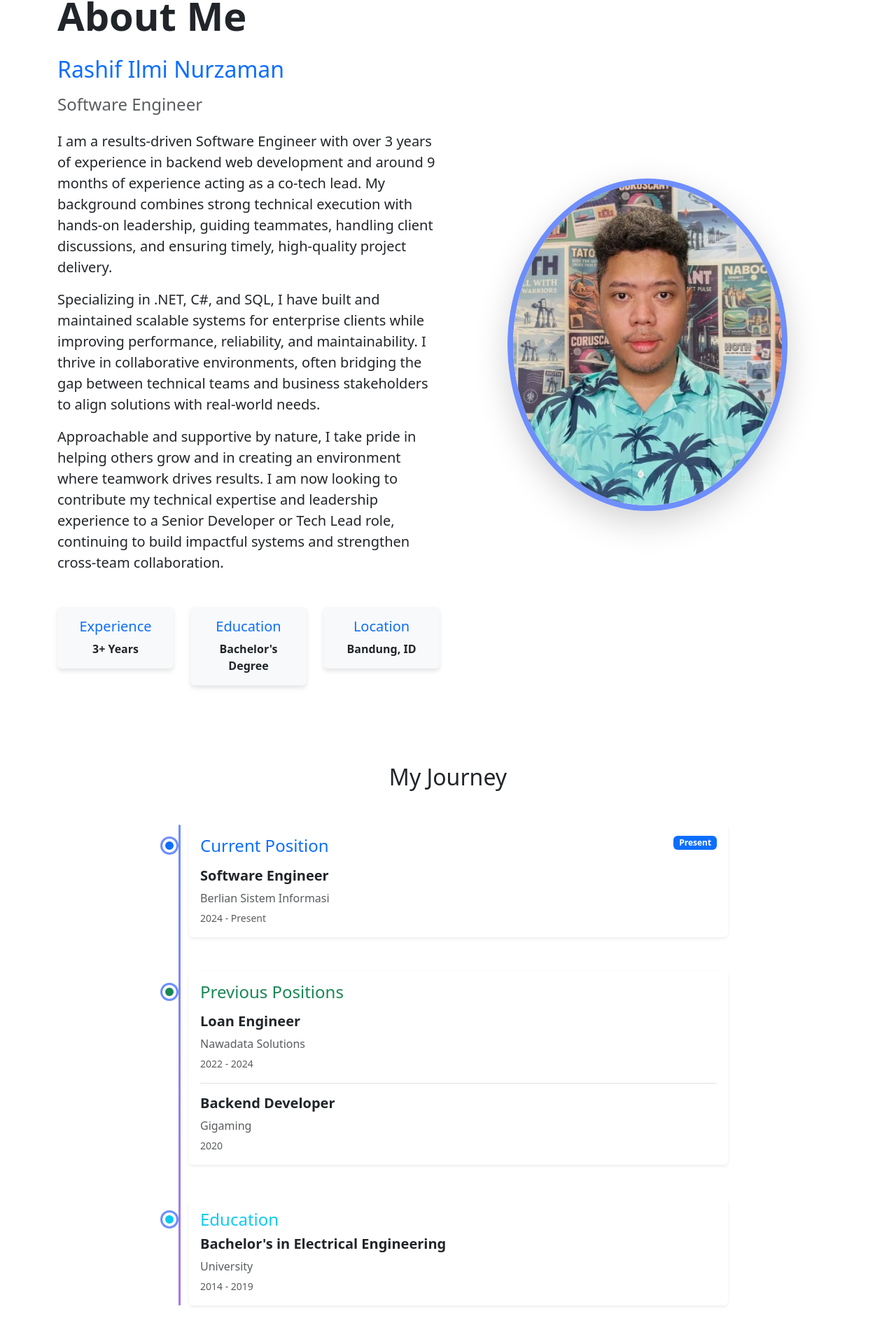
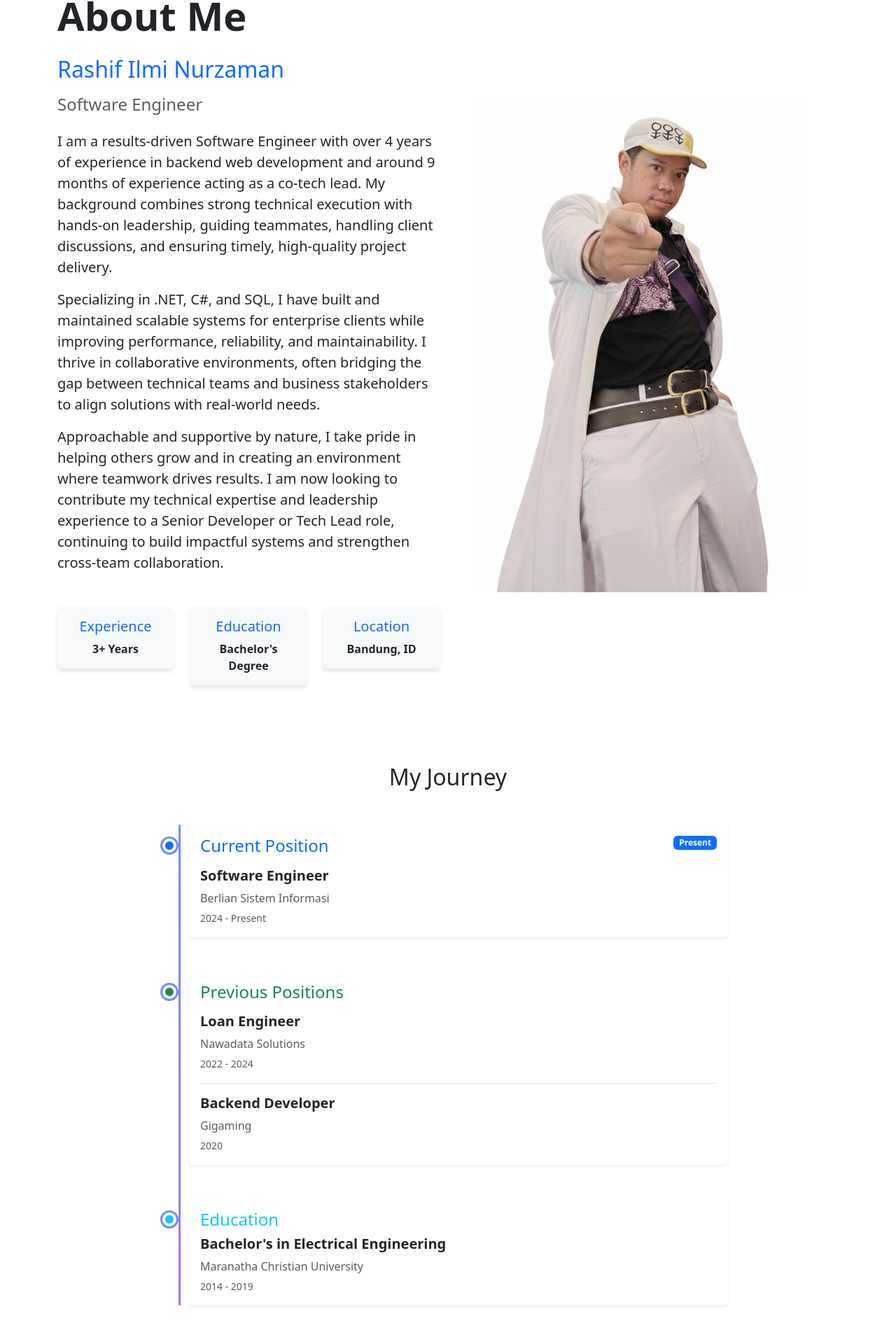
Before and after one commit to rashif24in/vite-react-rin, a React (Vite) app: page /about in a window 1280 px wide. Shown: the part 115-2035 px from the top of the page at 70% size. Built offline with nearby package versions, Linux system fonts and the light colour scheme.

Commit message:
update about pic

```diff
--- a/src/pages/about.tsx
+++ b/src/pages/about.tsx
@@ -8,7 +8,7 @@ export function About() {
           <h4 className="text-muted mb-4">Software Engineer</h4>
           <p className="lead mb-4">
             <p>
-          I am a results-driven Software Engineer with over 3 years of experience
+          I am a results-driven Software Engineer with over 4 years of experience
           in backend web development and around 9 months of experience acting as a co-tech lead.
           My background combines strong technical execution with hands-on leadership,
           guiding teammates, handling client discussions, and ensuring timely,
@@ -62,13 +62,12 @@ export function About() {
         </div>
         <div className="col-lg-6 text-center">
           <img
-            src="/images/profile.jpg"
+            src="/images/rashif-jotaro-part4.png"
             alt="Rashif Ilmi Nurzaman"
-            className="img-fluid rounded-circle shadow-lg"
             style={{
-              maxWidth: '400px',
-              border: '8px solid #6e8efb',
-              boxShadow: '0 10px 30px rgba(0,0,0,0.2)'
+              maxWidth: '500px',
+              width: '100%',
+              borderRadius: '10px'
             }}
           />
         </div>
@@ -124,7 +123,7 @@ export function About() {
                 <div className="card-body">
                   <h4 className="card-title text-info mb-2">Education</h4>
                   <h5 className="fw-bold">Bachelor's in Electrical Engineering</h5>
-                  <p className="text-muted mb-1">University</p>
+                  <p className="text-muted mb-1">Maranatha Christian University</p>
                   <small className="text-muted">2014 - 2019</small>
                 </div>
               </div>
```
Also changed, not shown: public/images/rashif-jotaro-part4.png (added).
